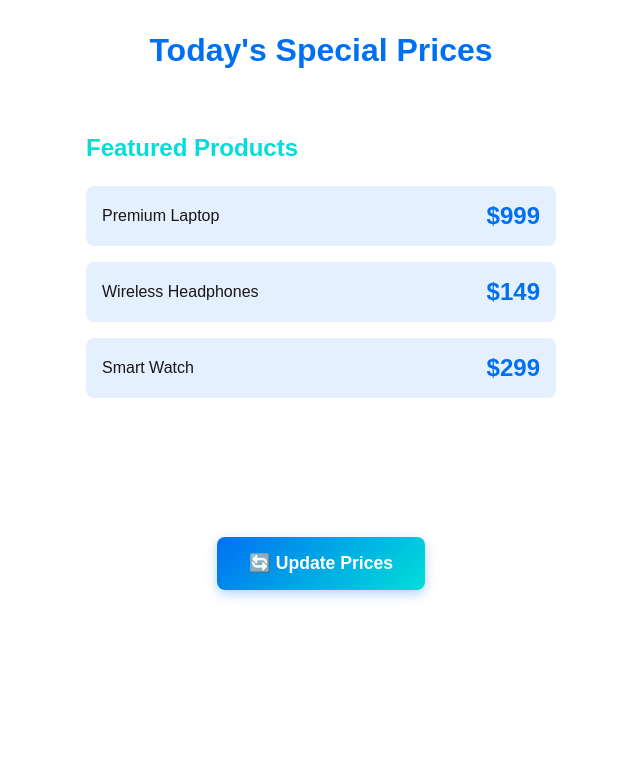
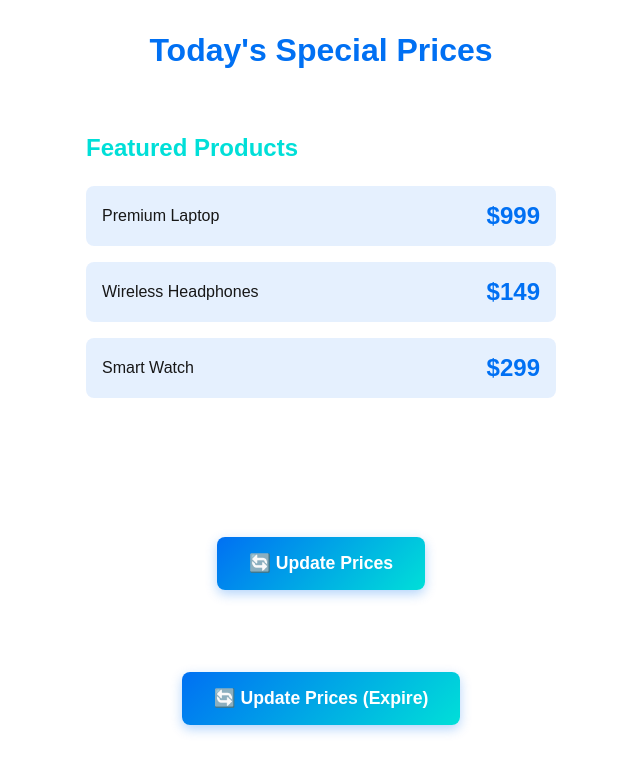
Before and after one commit to newtonEMC2/next16poc, a Next.js app in the folder cache-components/: page /bargains in a window 1280 px wide. Shown: the top 772 px of the page, without its empty margins (319-959 px from the left). Built offline with nearby package versions, Linux system fonts and the light colour scheme.

Commit message:
Refactor revalidation logic in bargains module to support expiration and enhance button functionality

```diff
--- a/cache-components/src/app/bargains/actions.ts
+++ b/cache-components/src/app/bargains/actions.ts
@@ -1,7 +1,12 @@
 'use server';
 
-import { revalidatePath } from 'next/cache';
+import { revalidateTag, updateTag } from 'next/cache';
 
-export async function revalidateBargains() {
-  revalidatePath('/bargains', 'page');
+export async function revalidateBargains(expire: boolean) {
+  if (expire) {
+    updateTag('bargains');
+  }
+  else {
+    revalidateTag('bargains', 'max');
+  }
 }
--- a/cache-components/src/app/bargains/page.tsx
+++ b/cache-components/src/app/bargains/page.tsx
@@ -1,9 +1,11 @@
 import { RevalidateButton } from './revalidate-button';
 import styles from './bargains.module.css';
+import { cacheTag } from 'next/cache';
 
 export default async function PriceListPage() {
   // This timestamp is captured at build time (SSG)
   "use cache";
+  cacheTag('bargains');
   const buildTime = new Date().toLocaleString();
 
   return (
@@ -30,6 +32,7 @@ export default async function PriceListPage() {
       </div>
 
       <RevalidateButton />
+      <RevalidateButton expire />
     </div>
   );
 }
--- a/cache-components/src/app/bargains/revalidate-button.tsx
+++ b/cache-components/src/app/bargains/revalidate-button.tsx
@@ -5,19 +5,22 @@ import { useRouter } from 'next/navigation';
 import styles from './revalidate-button.module.css';
 import { revalidateBargains } from './actions';
 
-export function RevalidateButton() {
+export function RevalidateButton({expire = false}: {expire?: boolean}) {
   const [isRevalidating, setIsRevalidating] = useState(false);
   const [message, setMessage] = useState('');
-  const router = useRouter();
 
   const handleRevalidate = async () => {
     setIsRevalidating(true);
     setMessage('');
 
     try {
-      await revalidateBargains();
-      setMessage('✅ Prices updated!');
-      router.refresh();
+      await revalidateBargains(expire);
+      if (expire) {
+        setMessage('✅ Cache expired! Refreshing...');
+        // router.refresh();
+      } else {
+        setMessage('✅ Cache marked for update on next visit!');
+      }
     } catch (error) {
       setMessage(`❌ Failed: ${error instanceof Error ? error.message : 'Unknown error'}`);
     } finally {
@@ -32,7 +35,7 @@ export function RevalidateButton() {
         disabled={isRevalidating}
         className={styles.button}
       >
-        {isRevalidating ? 'Updating...' : '🔄 Update Prices'}
+        {isRevalidating ? 'Updating...' : `🔄 Update Prices${expire ? ' (Expire)' : ''}`}
       </button>
 
       {message && (
```
